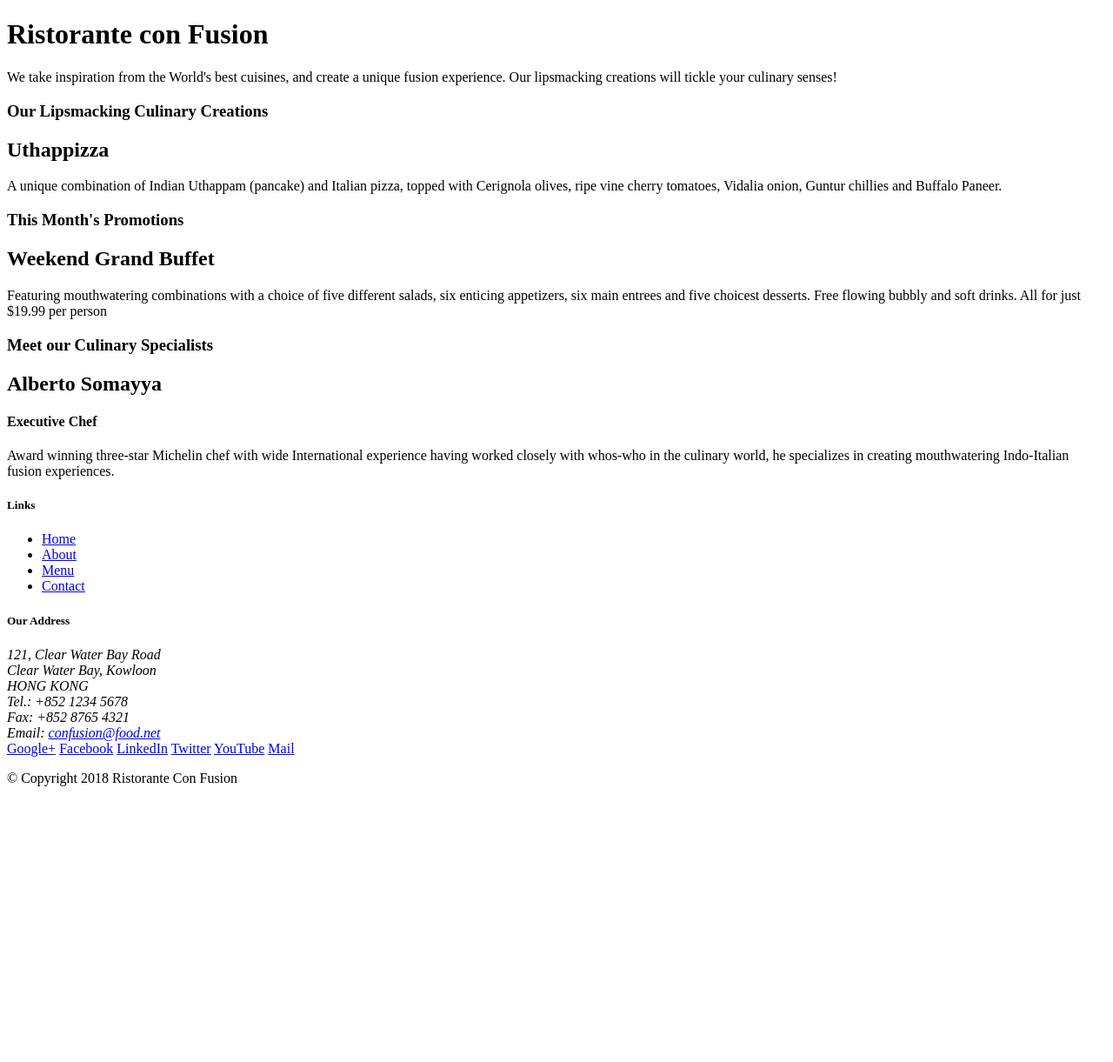
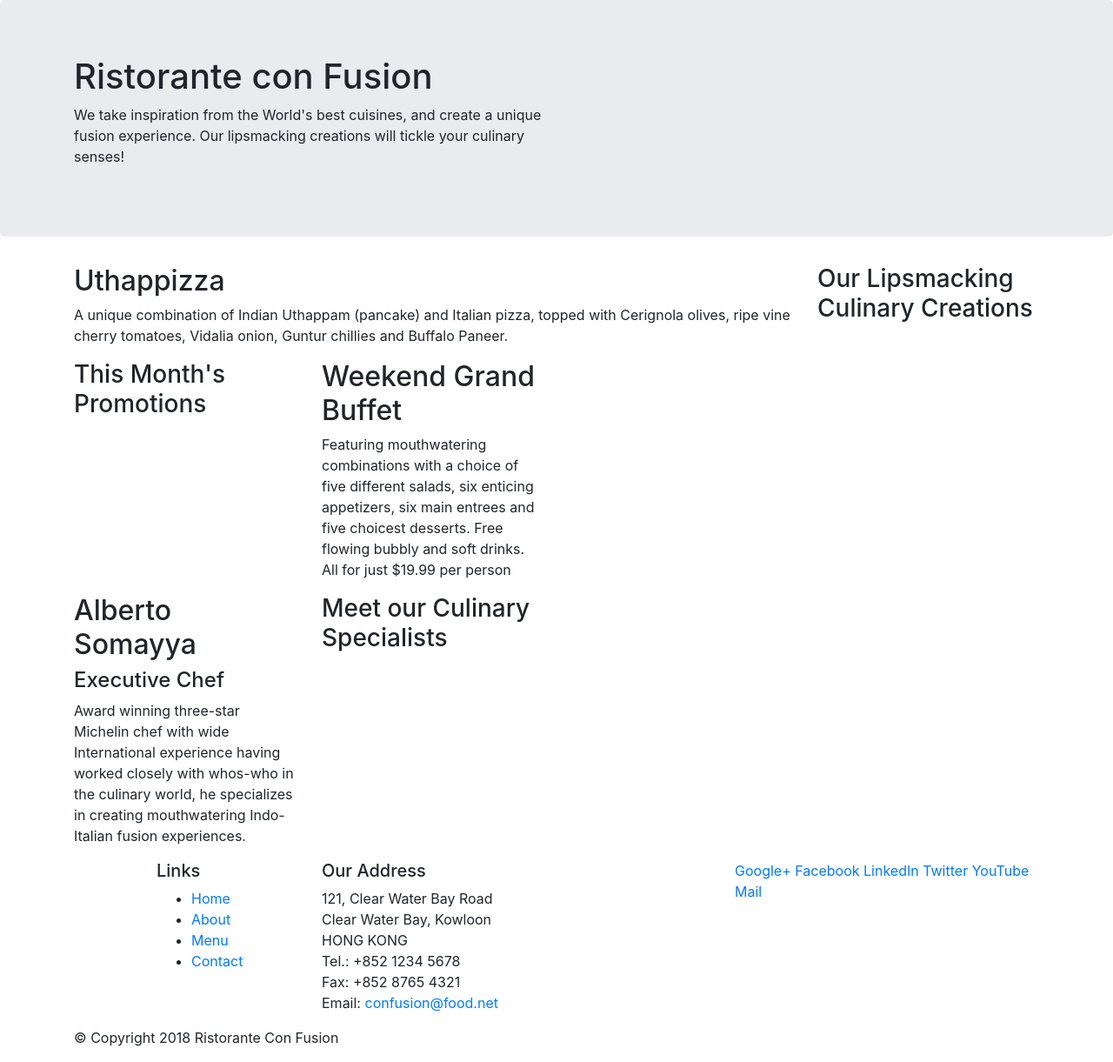
Before and after one commit to keshavsharma07/Bootstrap, a website: page index.html in a window 1280 px wide. Shown: the whole page at 87% size. Before the commit the page ends 920 px from the top, so only its background shows below. Drawn offline with nearby package versions, Linux system fonts and the light colour scheme.

Commit message:
First grid practice

```diff
--- a/index.html
+++ b/index.html
@@ -2,51 +2,57 @@
 <html lang="en">
 
 <head>
+    <meta charset="utf-8">
+    <meta name="viewport" content="width=device-width, initial-scale=1, shrink-to-fit=no">
+    <meta http-equiv="x-ua-compatible" content="ie=edge">
+
+    <!-- Bootstrap CSS -->
+    <link rel="stylesheet" href="node_modules/bootstrap/dist/css/bootstrap.min.css">
     <title>Ristorante Con Fusion</title>
 </head>
 
 <body>
 
-    <header>
-        <div>
-            <div>
-                <div>
+    <header class="jumbotron">
+        <div class="container">
+            <div class="row">
+                <div class="col-12 col-sm-6">
                     <h1>Ristorante con Fusion</h1>
                     <p>We take inspiration from the World's best cuisines, and create a unique fusion experience. Our lipsmacking creations will tickle your culinary senses!</p>
                 </div>
-                <div>
+                <div class="col-12 col-sm">
                 </div>
             </div>
         </div>
     </header>
 
-    <div>
-        <div>
-            <div>
+    <div class="container">
+        <div class="row">
+            <div class="col-12 col-sm-4 order-sm-last col-md-3">
                 <h3>Our Lipsmacking Culinary Creations</h3>
             </div>
-            <div>
+            <div class="col col-sm order-sm-first col-md">
                 <h2>Uthappizza</h2>
                 <p>A unique combination of Indian Uthappam (pancake) and Italian pizza, topped with Cerignola olives, ripe vine cherry tomatoes, Vidalia onion, Guntur chillies and Buffalo Paneer.</p>
             </div>
         </div>
 
 
-        <div>
-            <div>
+        <div class="row">
+            <div class="col-12 col-sm-4 col-md-3">
                 <h3>This Month's Promotions</h3>
             </div>
-            <div>
+            <div class="col-12 col-sm-4 col-md-3">
                 <h2>Weekend Grand Buffet</h2>
                 <p>Featuring mouthwatering combinations with a choice of five different salads, six enticing appetizers, six main entrees and five choicest desserts. Free flowing bubbly and soft drinks. All for just $19.99 per person </p>
             </div>
         </div>
 
-        <div>
-            <div>
+        <div class="row">
+            <div class="col-12 col-sm-4 order-sm-last col-md-3">
                 <h3>Meet our Culinary Specialists</h3>
             </div>
-            <div>
+            <div class="col-12 col-sm-4 order-sm-first col-md-3">
                 <h2>Alberto Somayya</h2>
                 <h4>Executive Chef</h4>
                 <p>Award winning three-star Michelin chef with wide International experience having worked closely with whos-who in the culinary world, he specializes in creating mouthwatering Indo-Italian fusion experiences. </p>
@@ -55,9 +61,9 @@
     </div>
 
     <footer>
-        <div>
-            <div>
-                <div>
+        <div class="container">
+            <div class="row">
+                <div class="col-4 offset-1 col-sm-2" >
                     <h5>Links</h5>
                     <ul>
                         <li><a href="#">Home</a></li>
@@ -66,7 +72,7 @@
                         <li><a href="#">Contact</a></li>
                     </ul>
                 </div>
-                <div>
+                <div class="col-7 col-sm-5">
                     <h5>Our Address</h5>
                     <address>
 		              121, Clear Water Bay Road<br>
@@ -77,7 +83,7 @@
 		              Email: <a href="mailto:confusion@food.net">confusion@food.net</a>
 		           </address>
                 </div>
-                <div>
+                <div class="col-12 col-sm-4">
                     <div>
                         <a href="http://google.com/+">Google+</a>
                         <a href="http://www.facebook.com/profile.php?id=">Facebook</a>
@@ -88,14 +94,18 @@
                     </div>
                 </div>
            </div>
-           <div>
-                <div>
+           <div class="row">
+                <div class="col-auto">
                     <p>© Copyright 2018 Ristorante Con Fusion</p>
                 </div>
            </div>
         </div>
     </footer>
 
+    <script src="node_modules/jquery/dist/jquery.slim.min.js"></script>
+    <script src="node_modules/popper.js/dist/umd/popper.min.js"></script>
+    <script src="node_modules/bootstrap/dist/js/bootstrap.min.js"></script>
+
 </body>
 
 </html>
--- a/package.json
+++ b/package.json
@@ -12,5 +12,10 @@
   "license": "ISC",
   "devDependencies": {
     "lite-server": "^2.3.0"
+  },
+  "dependencies": {
+    "bootstrap": "^4.5.2",
+    "jquery": "^3.3.1",
+    "popper.js": "^1.12.9"
   }
 }
```
Also changed, not shown: 1 other file.
